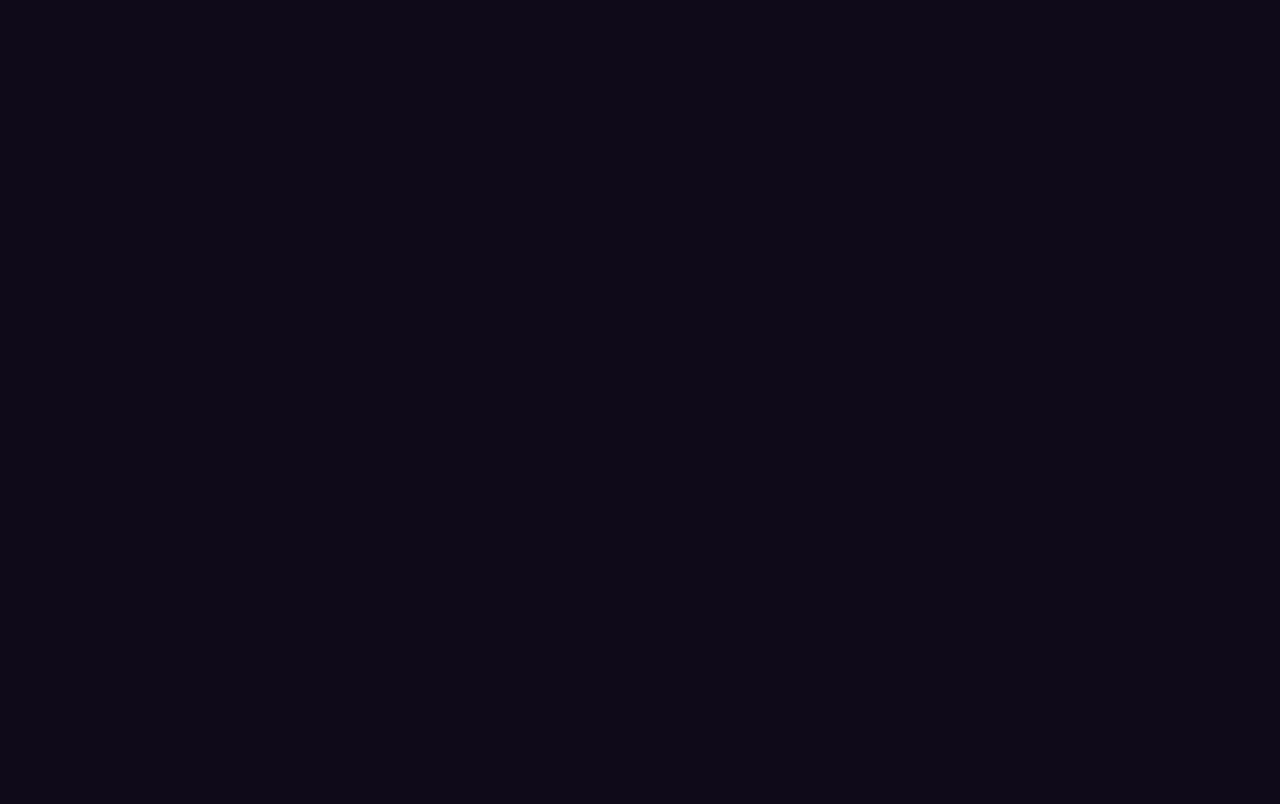
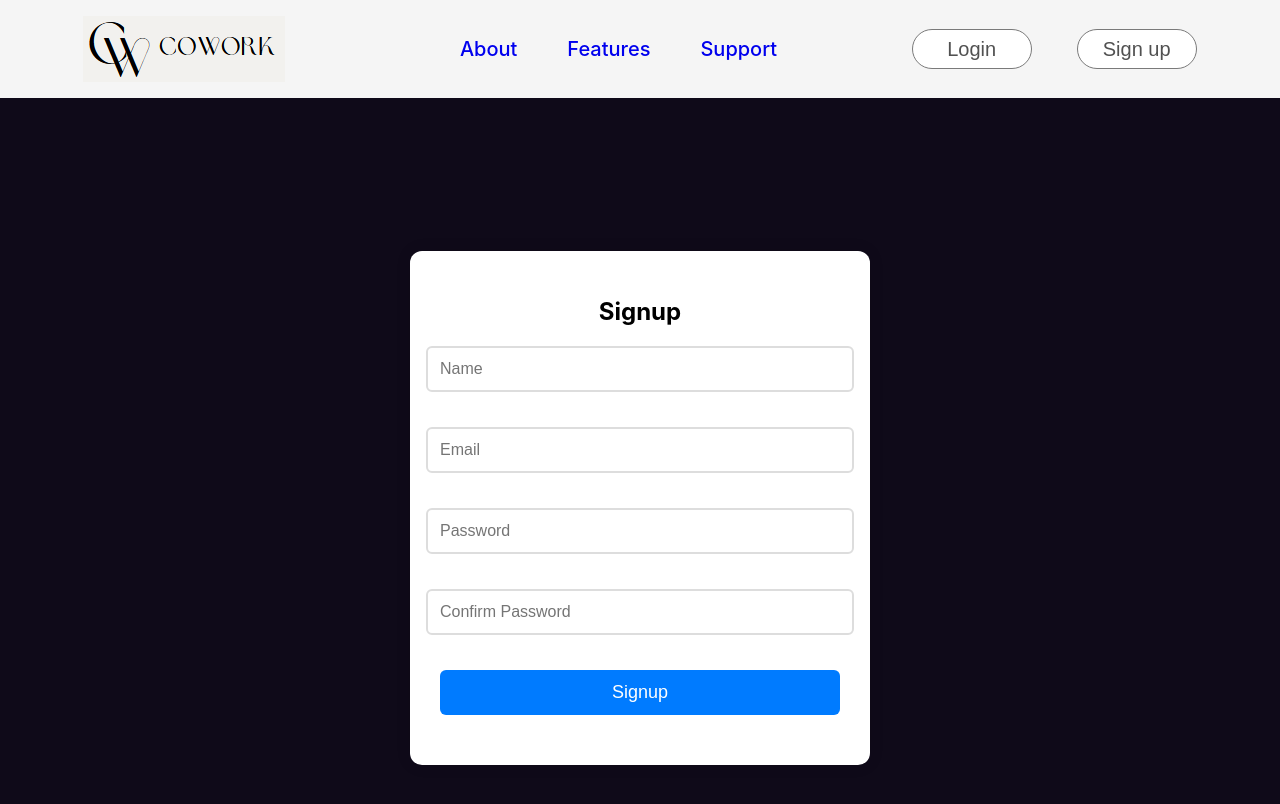
Before and after one commit to saichethanr/CoWork, a React (Create React App) app: page /signup in a window 1280 px wide. Before the commit this address had no page. Shown: the top 804 px of the page. Built offline with nearby package versions, Linux system fonts and the light colour scheme.

Commit message:
Login-SignUp

```diff
--- a/src/App.js
+++ b/src/App.js
@@ -4,6 +4,8 @@ import Home from "./Pages/Home.jsx";
 import EditorPage from "./Pages/EditorPage.jsx";
 import Homepage from './Pages/homepage.jsx';
 import {Toaster} from 'react-hot-toast'
+import SignUp from './Pages/SignUp.jsx';
+import Login from './Pages/Login.jsx';
 function App() {
   return (
     <>
@@ -16,11 +18,14 @@ function App() {
         },
       }}></Toaster>
     </div>
+
     <BrowserRouter>
     <Routes>
       <Route path="/" element={<Homepage/>}></Route>
       <Route path="/join" element={<Home/>}></Route>
       <Route path="/editor/:roomId" element={<EditorPage/>}></Route>
+      <Route path="/signup" element={<SignUp/>}></Route>
+      <Route path="/login" element={<Login/>}></Route>
     </Routes>
     </BrowserRouter>
     </>
--- a/src/Components/Navbar/Navbar.jsx
+++ b/src/Components/Navbar/Navbar.jsx
@@ -1,8 +1,17 @@
 import React from 'react'
 import {Link} from 'react-router-dom'
 import './Navbar.css'
+import { useNavigate } from 'react-router-dom'
 const Navbar = () => {
     const [menu,setMenu]= React.useState("shop");
+    const navigate=useNavigate();
+
+    const handleSignup = (e) => {
+      navigate(`/signup`);
+    };
+    const handleLogin = (e) => {
+      navigate(`/login`);
+    };
   return (
     <div>
       <div className='navbar'>
@@ -16,9 +25,8 @@ const Navbar = () => {
 
             </ul>
             <div className='nav-login-cart'>
-                <Link to='/login'><button>Login</button></Link>
-                <Link to='/signup'><button>Sign up</button></Link>
-
+              <Link to='/login'><button onClick={handleLogin}>Login</button></Link>
+                <Link to='/signup'><button onClick={handleSignup}>Sign up</button></Link>
             </div>
 
         </div>
--- /dev/null
+++ b/src/Pages/CSS/Login.css
@@ -0,0 +1,79 @@
+.loginsignup {
+    display: flex;
+    justify-content: center;
+    align-items: center;
+    height: 100vh;
+    background-color: #0f0a19;
+    color: #333;
+  }
+
+  .loginsignup-container {
+    background-color: #fff;
+    padding: 30px; /* Adjusted padding */
+    border-radius: 12px;
+    box-shadow: 0 0 15px rgba(0, 0, 0, 0.1);
+    width: 400px; /* Adjusted width */
+    margin-top: 20px;
+  }
+
+  .loginsignup h1 {
+    text-align: center;
+    font-size: 24px; /* Adjusted font size */
+    margin-bottom: 20px;
+  }
+
+  .loginsignup-fields {
+    margin-bottom: 20px; /* Adjusted margin */
+    display: flex;
+    flex-direction: column;
+    align-items: center;
+  }
+
+  .loginsignup-fields input {
+    width: 100%;
+    padding: 12px; /* Adjusted padding */
+    margin-bottom: 15px; /* Adjusted margin */
+    border: 2px solid #ddd;
+    border-radius: 6px;
+    font-size: 16px; /* Adjusted font size */
+  }
+
+  .loginsignup button {
+    width: 100%;
+    padding: 12px; /* Adjusted padding */
+    background-color: #007bff;
+    color: #fff;
+    border: none;
+    border-radius: 6px;
+    cursor: pointer;
+    font-size: 16px; /* Adjusted font size */
+  }
+
+  .loginsignup button:hover {
+    background-color: green;
+  }
+
+  .loginsignup-login {
+    text-align: center;
+    font-size: 14px; /* Adjusted font size */
+  }
+
+  .loginsignup-login span {
+    color: #007bff;
+    cursor: pointer;
+  }
+
+
+  .loginsignup-agree {
+    display: flex;
+    align-items: center;
+    font-size: 14px; /* Adjusted font size */
+  }
+
+  .loginsignup-agree input {
+    margin-right: 8px; /* Adjusted margin */
+  }
+
+  .loginsignup-agree p {
+    margin-bottom: 0;
+  }
--- /dev/null
+++ b/src/Pages/CSS/Signup.css
@@ -0,0 +1,64 @@
+.signup {
+    display: flex;
+    justify-content: center;
+    align-items: center;
+    height: 100vh;
+    background-color:#0f0a19 ;
+    color: black; /* Updated color */
+  }
+
+  .signup-container {
+    background-color: white;
+    padding: 30px;
+    border-radius: 12px;
+    box-shadow: 0 0 15px rgba(0, 0, 0, 0.1);
+    width: 400px;
+    margin-top: 20px;
+  }
+
+  .signup-container h1 {
+    text-align: center;
+    font-size: 24px;
+    margin-bottom: 20px;
+  }
+
+  .signup-fields {
+    margin-bottom: 20px;
+    display: flex;
+    flex-direction: column;
+    align-items: center;
+  }
+
+  .signup-fields input {
+    width: 100%;
+    padding: 12px;
+    margin-bottom: 15px;
+    border: 2px solid #ddd;
+    border-radius: 6px;
+    font-size: 16px;
+  }
+
+  .signup-container button {
+    width: 100%;
+    padding: 12px;
+    background-color: #007bff;
+    color: white;
+    border: none;
+    border-radius: 6px;
+    cursor: pointer;
+    font-size: 18px; /* Adjusted font size */
+  }
+
+  .signup-container button:hover {
+    background-color: darkgreen;
+  }
+
+  .signup-login {
+    text-align: center;
+    font-size: 16px;
+  }
+
+  .signup-login span {
+    color: #ff4141;
+    font-weight: 600;
+  }
--- /dev/null
+++ b/src/Pages/Login.jsx
@@ -0,0 +1,57 @@
+import React,{useState} from 'react'
+import Axios from 'axios';
+import Navbar from '../Components/Navbar/Navbar';
+import './CSS/Login.css'
+import {useNavigate} from 'react-router-dom';
+
+const Login =()=>{
+  const [email, setName] = useState("");
+  const [password,setPassword]=useState("");
+  const navigate=useNavigate();
+
+  const [message,setMessage]=useState("");
+   function register(){
+
+    Axios.post("http://localhost:3001/login",{ useremail:email,userpassword:password}).then((response)=>
+    {
+        console.log(response.data);
+        setMessage(response.data);
+        console.log(email);
+
+        if(response.data==="Success"){
+            if(email==="admin@gmail.com"){
+            navigate('/admin');}
+            else{
+                navigate('/customer');
+            }
+
+        }
+    });
+   }
+
+   return(
+     <div>
+         <Navbar/>
+    <div className='loginsignup'>
+        <div className="loginsignup-container">
+            <h1>Login </h1>
+
+            <form >
+            <div className="loginsignup-fields">
+
+                <input type="email"  onChange={(event)=>{setName(event.target.value);}} placeholder='Email Address'/>
+                <input type="password"  onChange={(event)=>{setPassword(event.target.value);}}placeholder='Password'/>
+
+            </div>
+            </form>
+
+            <button type="submit" onClick={register} >Login</button>
+            <h1>{message}</h1>
+        </div>
+
+    </div>
+    </div>
+)
+}
+
+export default Login;
--- /dev/null
+++ b/src/Pages/SignUp.jsx
@@ -0,0 +1,103 @@
+// React Signup Form Component
+import React, { useState } from "react";
+import axios from "axios";
+import Navbar from '../Components/Navbar/Navbar';
+import {useNavigate} from 'react-router-dom';
+import './CSS/Signup.css';
+
+function SignUp() {
+  // Initialize state variables for form data
+
+  const [firstname, setFName] = useState("");
+  const [email, setEmail] = useState("");
+  const navigate=useNavigate();
+  const [password, setPassword] = useState("");
+  const [confirmPassword, setConfirmPassword] = useState("");
+  const [message, setMessage] = useState("");
+
+  // Handle form submission
+  const handleSubmit = async (e) => {
+    e.preventDefault();
+    // Validate form data
+    if (!firstname || !email || !password || !confirmPassword) {
+      setMessage("Please fill in all fields");
+      return;
+    }
+    if (password !== confirmPassword) {
+      setMessage("Passwords do not match");
+      return;
+    }
+    // Send form data to backend
+    try {
+      const response = await axios.post("http://localhost:5600/signup", {
+        firstname,
+        email,
+        password,
+      });
+      // Display success message
+      setMessage(response.data);
+      if(response.data==="User successfully registered"){
+        navigate("/login");
+    }
+    } catch (error) {
+      // Display error message
+      setMessage(error.response.data);
+    }
+  };
+
+  // Render signup form
+  return (
+    <div>
+      <Navbar/>
+    <div className="signup">
+        <div className="signup-container">
+      <h1>Signup</h1>
+      <form onSubmit={handleSubmit}>
+        <div  className="signup-fields">
+
+        <input
+          type="text"
+          id="firstname"
+          placeholder="Name"
+          value={firstname}
+          onChange={(e) => setFName(e.target.value)}
+        /></div>
+
+        <div  className="signup-fields">
+        <input
+          type="email"
+          id="email"
+          placeholder="Email"
+          value={email}
+          onChange={(e) => setEmail(e.target.value)}
+        /></div>
+
+
+        <div  className="signup-fields">
+        <input
+          type="password"
+          id="password"
+          value={password}
+          placeholder="Password"
+          onChange={(e) => setPassword(e.target.value)}
+        /></div>
+
+
+        <div  className="signup-fields">
+        <input
+          type="password"
+          id="confirm-password"
+          placeholder="Confirm Password"
+          value={confirmPassword}
+          onChange={(e) => setConfirmPassword(e.target.value)}
+        /></div>
+        <button type="submit">Signup</button>
+      </form>
+      <h2>{message}</h2>
+    </div>
+    </div>
+    </div>
+  );
+}
+
+export default SignUp;
```
